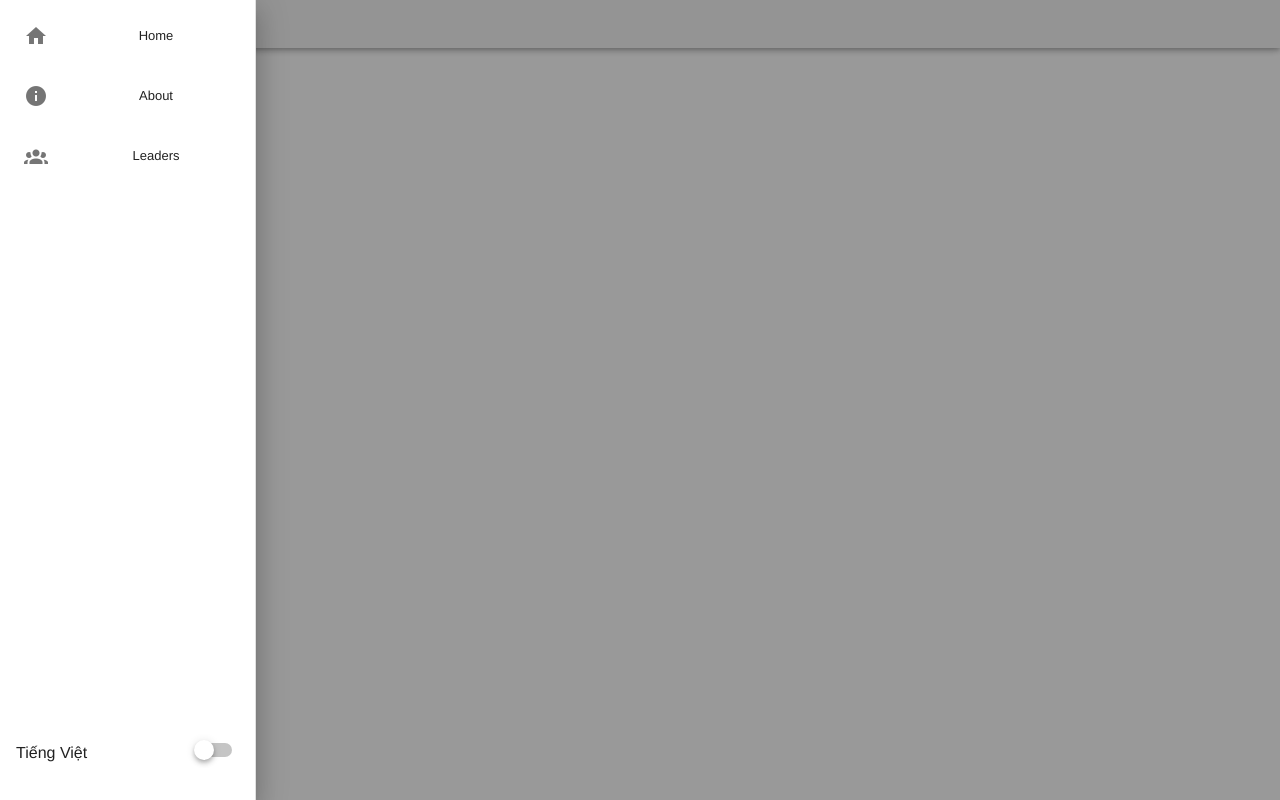
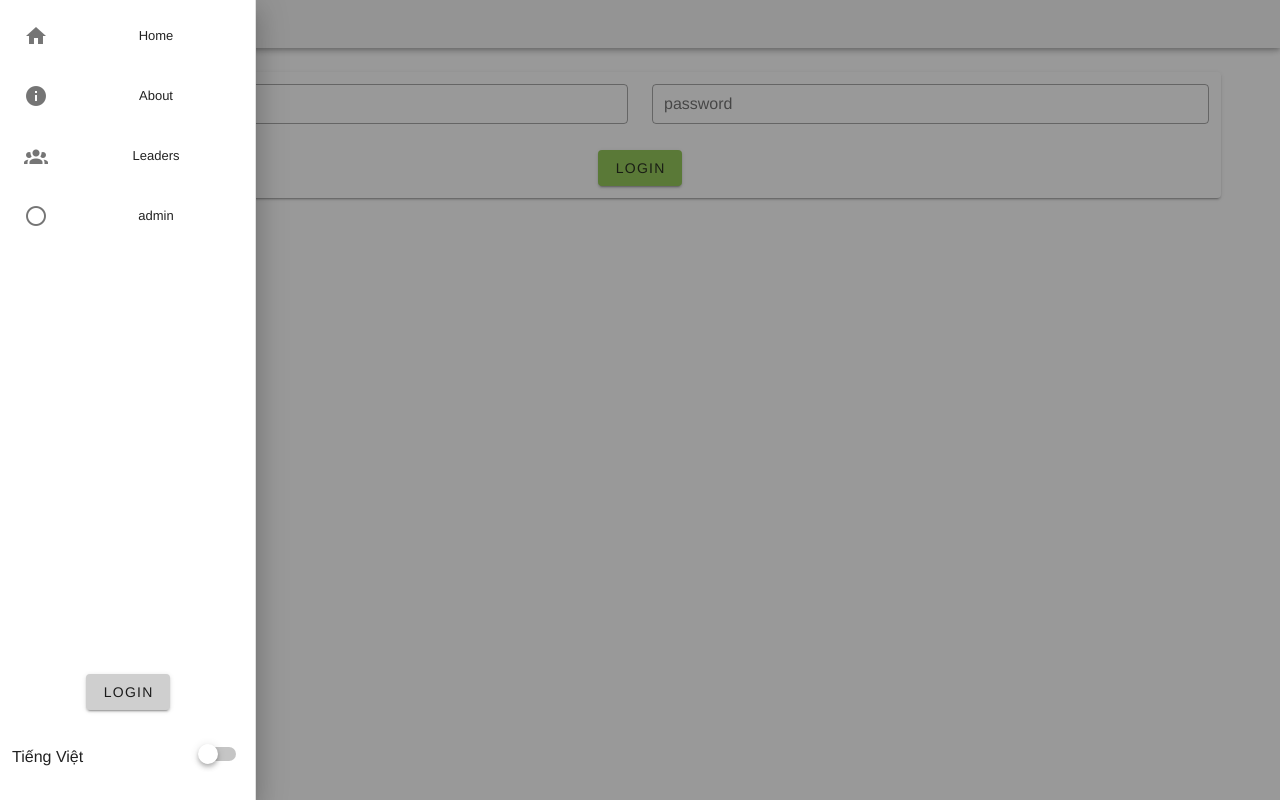
Before and after one commit to Tinle1596/tntt-emmanuel, a Vue app: page /login in a window 1280 px wide. Both pictures are taken after a click on the button 28 px from the left and 24 px from the top of the page. Built offline with nearby package versions, Linux system fonts and the light colour scheme; no server answers.

Commit message:
Add firebase auth and state change management with login/logout

```diff
--- a/src/App.vue
+++ b/src/App.vue
@@ -10,8 +10,10 @@
 </template>
 
 <script>
+import { onAuthStateChanged } from '@firebase/auth';
 // @ is an alias to /src
 import navbar from './components/nagivation/navbar.vue'
+import {getAuth} from './firebase'
 
 export default {
   name: "Home",
@@ -21,7 +23,7 @@ export default {
   data: () => ({
     drawer: false,
     group: null,
-  }),
+  })
 };
 </script>
 
--- a/src/components/nagivation/navbar.vue
+++ b/src/components/nagivation/navbar.vue
@@ -18,7 +18,9 @@
         </v-list-item-group>
       </v-list>
       <template v-slot:append>
-        <div class="pa-2">
+        <v-btn class="ma-1" v-if="!user" :to="login">Login</v-btn>
+        <v-btn class="ma-1" v-else :to="logout">Log out</v-btn>
+        <div class="pa-1">
           <v-card elevation="0" class="d-flex justify-space-between">
             <div class="pa-2 align-self-center">Tiếng Việt</div>
             <v-switch class="pa-2" @click="toggleTranslation()"></v-switch>
@@ -30,7 +32,8 @@
 </template>
 
 <script>
-import { mapActions } from "vuex";
+import { mapActions, mapGetters } from "vuex";
+
 
 export default {
   data: () => ({
@@ -50,14 +53,30 @@ export default {
       {
         icon: "mdi-account-group",
         text: "Leaders",
-        route: "/Leaders"
+        route: "/leaders"
+      },
+      {
+        icon: "mdi-checkbox-blank-circle-outline",
+        text: "admin",
+        route: "/admin"
       }
-    ]
+    ],
+    login: "/login",
+    logout: "/logout"
   }),
   methods: {
     ...mapActions({
       toggleTranslation: "toggleTranslation"
-    })
+    }),
+    isUserLoggedIn() {
+      (this.user !== null) ? true : false;
+    },
+
+  },
+  computed: {
+     ...mapGetters({
+       user: 'getUser'
+     })
   }
 };
 </script>
--- a/src/components/resource/leadercard.vue
+++ b/src/components/resource/leadercard.vue
@@ -30,7 +30,7 @@ export default {
 
   data: () => ({
     exampleAvatar: "https://i.imgur.com/y7oYbiP.jpg",
-    reveal: false // TODO:
+    reveal: false // TODO: add reveal panel in case of more information is needed
   }),
   components: {},
   methods: {},
--- /dev/null
+++ b/src/firebase.js
@@ -0,0 +1,12 @@
+import { initializeApp } from 'firebase/app'
+import { getAuth, onAuthStateChanged } from 'firebase/auth'
+import { computed, onMounted, onUnmounted } from 'vue'
+import { firebaseConfig } from './firebase-config'
+import 'firebase/firestore'
+
+initializeApp(firebaseConfig);
+
+export const getUserState = () =>
+  new Promise((resolve, reject) =>
+    onAuthStateChanged(getAuth(), resolve, reject)
+  )
--- a/src/main.js
+++ b/src/main.js
@@ -3,18 +3,19 @@ import App from './App.vue'
 import vuetify from './plugins/vuetify'
 import router from './router'
 import store from './store'
-import { initializeApp } from 'firebase/app'
-import { firebaseConfig } from './firebase-config'
-import 'firebase/firestore'
-
-
-initializeApp(firebaseConfig);
+import { getAuth } from 'firebase/auth'
 
 Vue.config.productionTip = false
 
-new Vue({
+const app = new Vue({
   vuetify,
   router,
   store,
-  render: h => h(App)
-}).$mount('#app')
+  render: h => h(App),
+})
+
+const auth = getAuth();
+auth.onAuthStateChanged(user => {
+  store.commit('SET_USER', user)
+  app.$mount('#app')
+})
--- a/src/router/index.js
+++ b/src/router/index.js
@@ -1,5 +1,6 @@
 import Vue from 'vue'
 import VueRouter from 'vue-router'
+import { getUserState } from '../firebase'
 import Home from '../views/Home.vue'
 
 Vue.use(VueRouter)
@@ -9,6 +10,24 @@ const routes = [
     path: '/',
     name: 'Home',
     component: Home
+  },
+  {
+    path: '/login',
+    name: 'Login',
+    component: () => import('../views/Login.vue'),
+    meta: {requiresUnauth: true}
+  },
+  {
+    path: '/logout',
+    name: 'Logout',
+    component: () => import('../views/Logout.vue'),
+    meta: {requiresAuth: true}
+  },
+  {
+    path: '/admin',
+    name: 'admin',
+    component: () => import('../views/Admin.vue'),
+    meta: {requiresAuth: true}
   },
   {
     path: '/about',
@@ -34,4 +53,14 @@ const router = new VueRouter({
   routes
 })
 
+router.beforeEach(async(to, from, next) => {
+  const isAuth = await getUserState();
+  const requiresAuth = to.matched.some(record => record.meta.requiresAuth)
+  const requiresUnauth = to.matched.some(record =>record.meta.requiresUnauth)
+
+  if(requiresAuth && !isAuth) next('/login')
+  else if (requiresUnauth && isAuth) next('/')
+  else next()
+})
+
 export default router
--- a/src/store/index.js
+++ b/src/store/index.js
@@ -2,6 +2,7 @@ import Vue from "vue";
 import Vuex from "vuex";
 import translationmanager from './modules/translationmanager'
 import leaders from './modules/leaders'
+import auth from './modules/auth'
 
 
 Vue.use(Vuex);
@@ -11,7 +12,8 @@ Vue.use(Vuex);
 export default new Vuex.Store({
   modules: {
     translationmanager,
-    leaders
+    leaders,
+    auth
   },
   strict: false
 });
--- /dev/null
+++ b/src/store/modules/auth.js
@@ -0,0 +1,51 @@
+import { getAuth, signInWithEmailAndPassword, signOut } from 'firebase/auth'
+import router from '../../router/index'
+
+const state = {
+    user: null
+}
+
+const getters = {
+    getUser() {
+        return state.user;
+    }
+}
+
+const mutations = {
+    SET_USER(state, payload) {
+        state.user = payload
+    }
+}
+
+const actions = {
+    async logUserIn({ commit }, payload) {
+        const auth = getAuth();
+        try {
+            await signInWithEmailAndPassword(auth, payload.email, payload.password)
+                .then(user => {
+                    commit('SET_USER', user)
+                    router.push('/')
+                })
+        } catch (e) {
+            alert(e.message);
+        }
+    },
+    async logUserOut({ commit }) {
+        const auth = getAuth();
+        try {
+            await signOut(auth).then(
+                commit('SET_USER', null)
+            )
+            router.push('/');
+        } catch (e) {
+            alert(e.message);
+        }
+    },
+}
+
+export default {
+    state,
+    getters,
+    mutations,
+    actions
+}
--- /dev/null
+++ b/src/views/Admin.vue
@@ -0,0 +1,15 @@
+<template>
+  <div>
+      this is the admin page
+  </div>
+</template>
+
+<script>
+export default {
+
+}
+</script>
+
+<style>
+
+</style>
--- /dev/null
+++ b/src/views/Login.vue
@@ -0,0 +1,59 @@
+<template>
+  <div class="login">
+    <v-container>
+      <v-card dense>
+        <v-form v-model="valid" @login.prevent>
+          <v-container>
+            <v-row>
+              <v-col>
+                <v-text-field
+                  v-model="email"
+                  :rules="emailRules"
+                  outlined
+                  dense
+                  label="email"
+                ></v-text-field>
+              </v-col>
+              <v-col>
+                <v-text-field
+                  v-model="password"
+                  type="password"
+                  outlined
+                  dense
+                  label="password"
+                ></v-text-field>
+              </v-col>
+            </v-row>
+            <v-btn color="light-green" @click="onLogin()">Login</v-btn>
+          </v-container>
+        </v-form>
+      </v-card>
+    </v-container>
+  </div>
+</template>
+
+<script>
+export default {
+  data: () => ({
+    valid: false,
+    password: "",
+    email: "",
+    emailRules: [
+      (v) => !!v || "E-mail is required",
+      (v) => /.+@.+/.test(v) || "Email must be valid",
+    ],
+  }),
+  methods: {
+    onLogin() {
+      try{
+       this.$store.dispatch('logUserIn', {email: this.email, password: this.password});
+      } catch (e) {
+        alert(e.message)
+      }
+    }
+  }
+};
+</script>
+
+<style>
+</style>
--- /dev/null
+++ b/src/views/Logout.vue
@@ -0,0 +1,32 @@
+<template>
+  <div class="logout">
+    <div class="login">
+      <v-container>
+        <v-card dense>
+            <v-card-subtitle>Are you sure you want to log out?</v-card-subtitle>
+            <v-card-actions class="justify-center">
+              <v-btn color="red" @click="logOut()">Logout</v-btn>
+            </v-card-actions>
+        </v-card>
+      </v-container>
+    </div>
+  </div>
+</template>
+
+<script>
+import {mapActions} from "vuex"
+
+export default {
+  data: () => ({
+
+  }),
+  methods: {
+    ...mapActions({
+        logOut: 'logUserOut'
+    })
+  },
+};
+</script>
+
+<style>
+</style>
```
